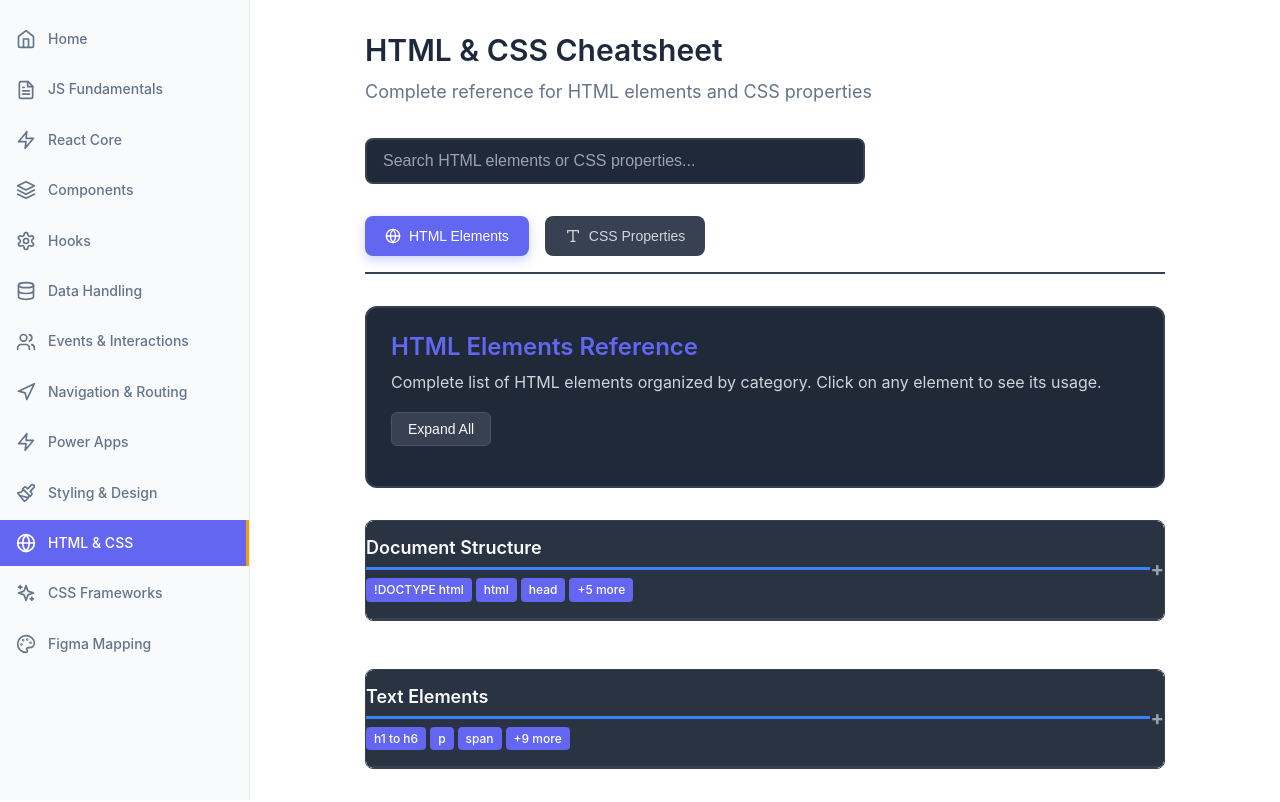
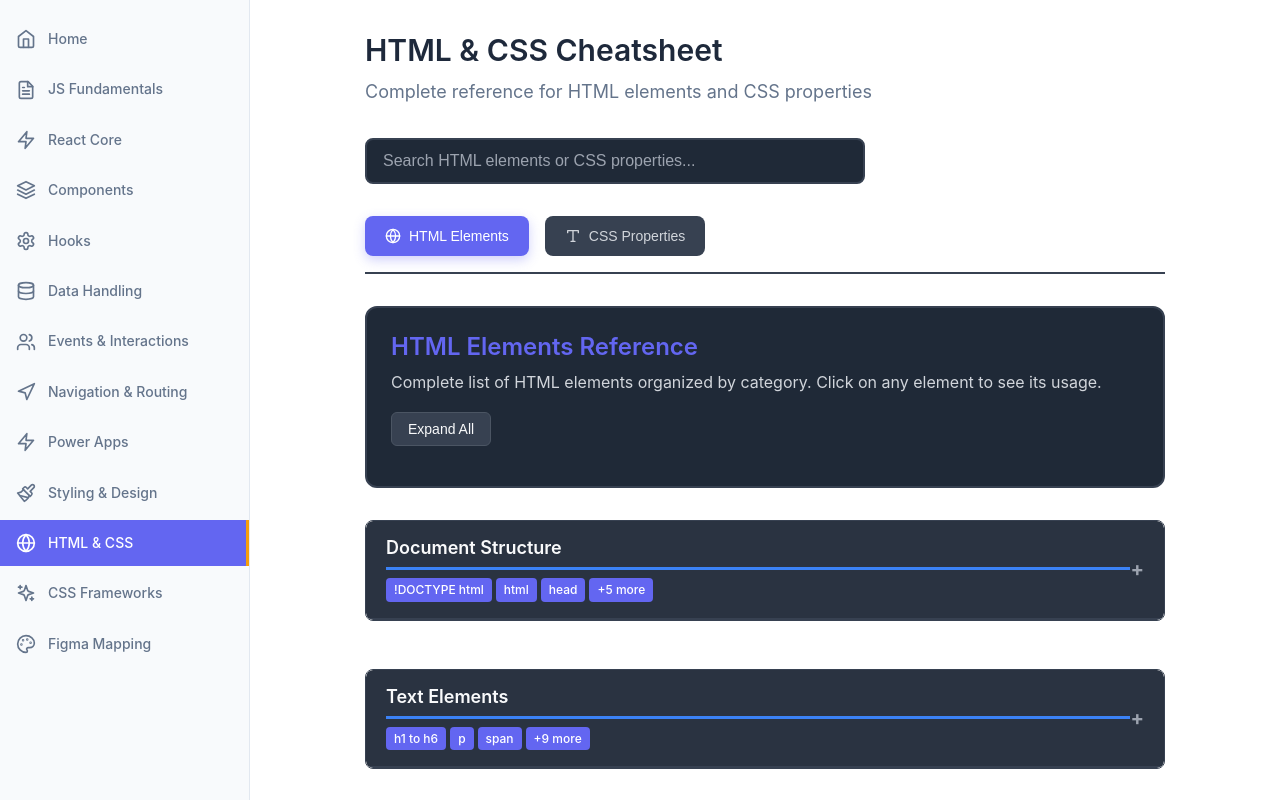
Before and after one commit to Kennet99/design-react-js-cheatsheet, a React (Vite) app: page /#/html-css in a window 1280 px wide. Shown: the top 802 px of the page. Built offline with nearby package versions, Linux system fonts and the light colour scheme.

Commit message:
Fix sticky accordion headers - restore proper padding and positioning

```diff
--- a/src/App.css
+++ b/src/App.css
@@ -1490,9 +1490,6 @@
   backdrop-filter: blur(8px);
   background: rgba(31, 41, 55, 0.95);
   border-bottom: 2px solid #374151;
-  margin: 0 -20px;
-  padding-left: 20px;
-  padding-right: 20px;
 }
 
 .accordion-header-content {
```
